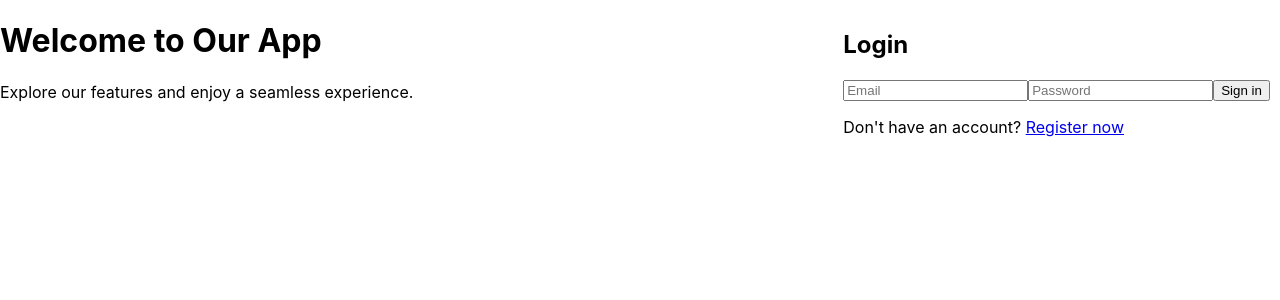
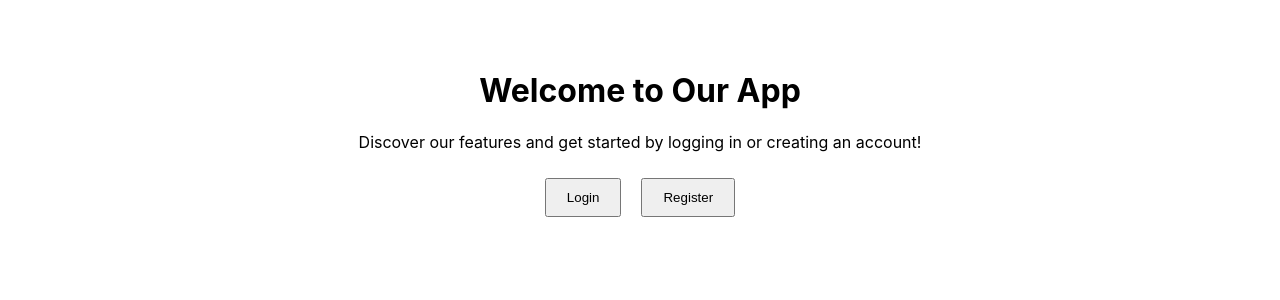
Before and after one commit to SeolJinn/SSD_Project, a React (Create React App) app in the folder ssd_project/: page / in a window 1280 px wide. Shown: the top 300 px of the page. Built offline with nearby package versions, Linux system fonts and the light colour scheme.

Commit message:
Simple Login Register exception handling + Main page added

```diff
--- a/ssd_project/src/App.js
+++ b/ssd_project/src/App.js
@@ -1,14 +1,18 @@
 import React from 'react';
 import { BrowserRouter as Router, Route, Routes } from 'react-router-dom';
 import LandingPage from './LandingPage';
-import Register from './Register';  // The registration component
+import Login from './Login';
+import Register from './Register';
+import MainPage from './MainPage';
 
 const App = () => {
   return (
     <Router>
       <Routes>
         <Route path="/" element={<LandingPage />} />
+        <Route path="/login" element={<Login />} />
         <Route path="/register" element={<Register />} />
+        <Route path='/main' element={<MainPage />} />
       </Routes>
     </Router>
   );
--- a/ssd_project/src/LandingPage.js
+++ b/ssd_project/src/LandingPage.js
@@ -1,48 +1,19 @@
-import React, { useState } from 'react';
-import { Link } from 'react-router-dom';
-import { auth } from './firebase-config';  // Firebase config
-import { signInWithEmailAndPassword } from 'firebase/auth';
+import React from 'react';
+import { useNavigate } from 'react-router-dom';
 
 const LandingPage = () => {
-  const [email, setEmail] = useState('');
-  const [password, setPassword] = useState('');
-
-  const emailSignIn = () => {
-    signInWithEmailAndPassword(auth, email, password)
-      .then(result => {
-        console.log('User signed in:', result.user);
-      })
-      .catch(error => {
-        console.error('Login error:', error);
-      });
-  };
+  const navigate = useNavigate();
 
   return (
-    <div className="landing-page">
-      <div className="content">
-        <h1>Welcome to Our App</h1>
-        <p>Explore our features and enjoy a seamless experience.</p>
-      </div>
-
-      <div className="login-box" style={{ position: 'absolute', top: '10px', right: '10px' }}>
-        <h2>Login</h2>
-        <input
-          type="email"
-          value={email}
-          onChange={(e) => setEmail(e.target.value)}
-          placeholder="Email"
-        />
-        <input
-          type="password"
-          value={password}
-          onChange={(e) => setPassword(e.target.value)}
-          placeholder="Password"
-        />
-        <button onClick={emailSignIn}>Sign in</button>
-        <p>
-          Don't have an account? <Link to="/register">Register now</Link>
-        </p>
-      </div>
+    <div style={{ textAlign: 'center', padding: '50px' }}>
+      <h1>Welcome to Our App</h1>
+      <p>Discover our features and get started by logging in or creating an account!</p>
+      <button style={{ margin: '10px', padding: '10px 20px' }} onClick={() => navigate('/login')}>
+        Login
+      </button>
+      <button style={{ margin: '10px', padding: '10px 20px' }} onClick={() => navigate('/register')}>
+        Register
+      </button>
     </div>
   );
 };
--- a/ssd_project/src/Login.js
+++ b/ssd_project/src/Login.js
@@ -1,37 +1,54 @@
 import React, { useState } from 'react';
-import { auth } from './firebase-config';  // Import auth from your config
-import { signInWithEmailAndPassword, GoogleAuthProvider, signInWithPopup } from 'firebase/auth';
+import { useNavigate } from 'react-router-dom'; // For redirection
+import { auth } from './firebase-config'; // Firebase config
+import { signInWithEmailAndPassword, sendPasswordResetEmail } from 'firebase/auth';
 
 const Login = () => {
   const [email, setEmail] = useState('');
   const [password, setPassword] = useState('');
-  const googleProvider = new GoogleAuthProvider();
+  const [error, setError] = useState(''); // For error handling
+  const [showForgotPassword, setShowForgotPassword] = useState(false); // For "Forgot Password" link
+  const [showRegisterPrompt, setShowRegisterPrompt] = useState(false); // For "Register" prompt
 
-  const googleSignIn = () => {
-    signInWithPopup(auth, googleProvider)
-      .then(result => {
-        console.log(result.user);
-      })
-      .catch(error => {
-        console.error(error);
-      });
-  };
+  const navigate = useNavigate(); // Hook to handle redirection
 
   const emailSignIn = () => {
     signInWithEmailAndPassword(auth, email, password)
       .then(result => {
-        console.log(result.user);
+        console.log('User signed in:', result.user);
+        setError(''); // Clear any previous errors
+        navigate('/main'); // Redirect to main page after successful login
       })
       .catch(error => {
-        console.error(error);
+        // Check specific error codes to handle login failures
+        if (error.code === 'auth/invalid-credential') {
+          setError('Incorrect password. Forgot your password?');
+          setShowForgotPassword(true); // Show "Forgot Password" promp
+          setShowRegisterPrompt(false); // Hide "Register" prompt
+        } else if (error.code === 'auth/invalid-email') {
+          setError('No user found with this email. Please register.');
+          setShowForgotPassword(false); // Hide "Forgot Password" prompt
+          setShowRegisterPrompt(true); // Show "Register" prompt
+        } else {
+          setError('Login failed. Please try again.');
+        }
+      });
+  };
+
+  const resetPassword = () => {
+    sendPasswordResetEmail(auth, email)
+      .then(() => {
+        alert('Password reset email sent.');
+      })
+      .catch(error => {
+        console.error('Password reset error:', error);
+        alert('Error sending password reset email. Make sure you entered a valid email.');
       });
   };
 
   return (
     <div>
       <h2>Login</h2>
-      <button onClick={googleSignIn}>Sign in with Google</button>
-      <div>
       <input
         type="email"
         value={email}
@@ -44,8 +61,21 @@ const Login = () => {
         onChange={(e) => setPassword(e.target.value)}
         placeholder="Password"
       />
-        <button onClick={emailSignIn}>Sign in with Email</button>
-      </div>
+      <button onClick={emailSignIn}>Sign in</button>
+
+      {error && <p style={{ color: 'red' }}>{error}</p>}
+
+      {showForgotPassword && (
+        <p>
+          Forgot password? <button onClick={resetPassword}>Click here to reset</button>
+        </p>
+      )}
+
+      {showRegisterPrompt && (
+        <p>
+          Don't have an account? <button onClick={() => navigate('/register')}>Register now</button>
+        </p>
+      )}
     </div>
   );
 };
--- /dev/null
+++ b/ssd_project/src/MainPage.js
@@ -0,0 +1,12 @@
+import React from 'react';
+
+const MainPage = () => {
+  return (
+    <div style={{ textAlign: 'center', padding: '50px' }}>
+      <h1>Welcome to the Main Page</h1>
+      <p>This is the main content of the app, only accessible to authenticated users.</p>
+    </div>
+  );
+};
+
+export default MainPage;
--- a/ssd_project/src/Register.js
+++ b/ssd_project/src/Register.js
@@ -5,14 +5,23 @@ import { createUserWithEmailAndPassword } from 'firebase/auth';
 const Register = () => {
   const [email, setEmail] = useState('');
   const [password, setPassword] = useState('');
+  const [error, setError] = useState('');  // For error handling
 
   const registerUser = () => {
     createUserWithEmailAndPassword(auth, email, password)
       .then(result => {
         console.log('User registered:', result.user);
+        setError('');  // Clear any previous errors
       })
       .catch(error => {
-        console.error('Registration error:', error);
+        // Check for specific Firebase error codes
+        if (error.code === 'auth/weak-password') {
+          setError('Password should be at least 6 characters long.');
+        } else if (error.code === 'auth/email-already-in-use') {
+          setError('This email is already in use. Please use a different email.');
+        } else {
+          setError('Registration failed. Please try again.');
+        }
       });
   };
 
@@ -32,6 +41,8 @@ const Register = () => {
         placeholder="Password"
       />
       <button onClick={registerUser}>Register</button>
+
+      {error && <p style={{ color: 'red' }}>{error}</p>}  {/* Show error messages */}
     </div>
   );
 };
```
Lines whose indentation alone changed are shown as unchanged.
